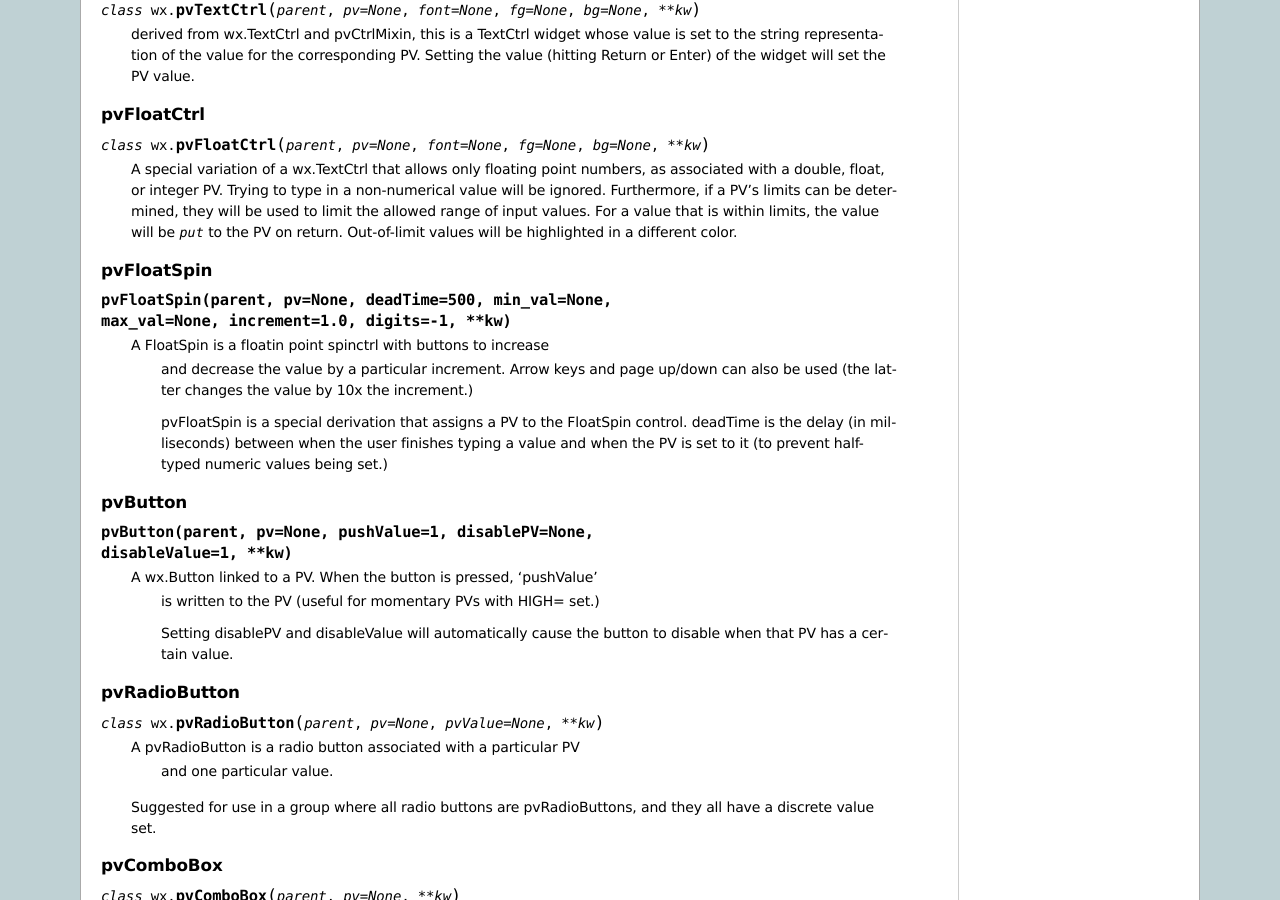
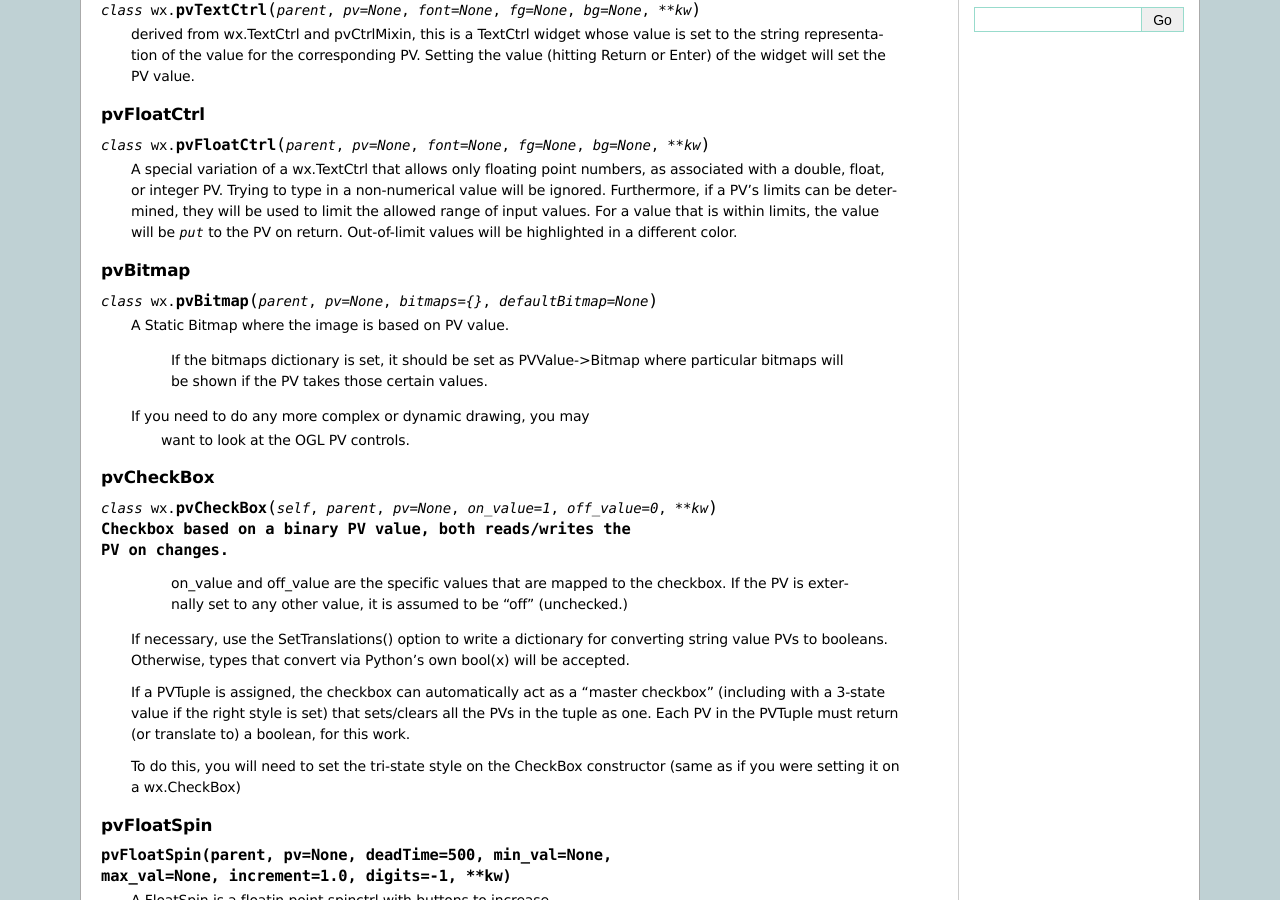
Before and after one commit to pyepics/pyepics, a Sphinx documentation site: the page built from doc/wx.rst, in a window 1280 px wide and 900 px high, scrolled down 879 px. Built offline with Sphinx 7.4.7, drawn with Linux system fonts in a browser that asks for light colours; formulas are drawn with MathJax 3; the version number is read from the project's files by our own code; some of the changed text lies outside the part shown.

Commit message:
Added some more docstrings/documentation that I missed first time around

```diff
--- a/doc/wx.rst
+++ b/doc/wx.rst
@@ -84,6 +84,48 @@
     of input values.  For a value that is within limits, the value will be
     `put` to the PV on return.  Out-of-limit values will be highlighted in
     a different color.
+
+
+
+pvBitmap
+~~~~~~~~~~~
+
+.. class :: pvBitmap(parent, pv=None, bitmaps={}, defaultBitmap=None)
+
+    A Static Bitmap where the image is based on PV value.
+
+	 If the bitmaps dictionary is set, it should be set as PVValue->Bitmap
+	 where particular bitmaps will be shown if the PV takes those certain
+	 values.
+
+    If you need to do any more complex or dynamic drawing, you may
+	 want to look at the OGL PV controls.
+
+
+pvCheckBox
+~~~~~~~~~~~
+
+.. class:: pvCheckBox(self, parent, pv=None, on_value=1, off_value=0, **kw)
+    Checkbox based on a binary PV value, both reads/writes the
+    PV on changes.
+
+	 on_value and off_value are the specific values that are mapped to
+	 the checkbox. If the PV is externally set to any other value, it
+	 is assumed to be "off" (unchecked.)
+
+    If necessary, use the SetTranslations() option to write a
+    dictionary for converting string value PVs to booleans. Otherwise,
+    types that convert via Python's own bool(x) will be accepted.
+
+    If a PVTuple is assigned, the checkbox can automatically act
+    as a "master checkbox" (including with a 3-state value if the
+    right style is set) that sets/clears all the PVs in the tuple
+    as one. Each PV in the PVTuple must return (or translate to)
+    a boolean, for this work.
+
+    To do this, you will need to set the tri-state style on the
+    CheckBox constructor (same as if you were setting it on a
+    wx.CheckBox)
 
 
 pvFloatSpin
```
Also changed, not shown: 1 other file.
